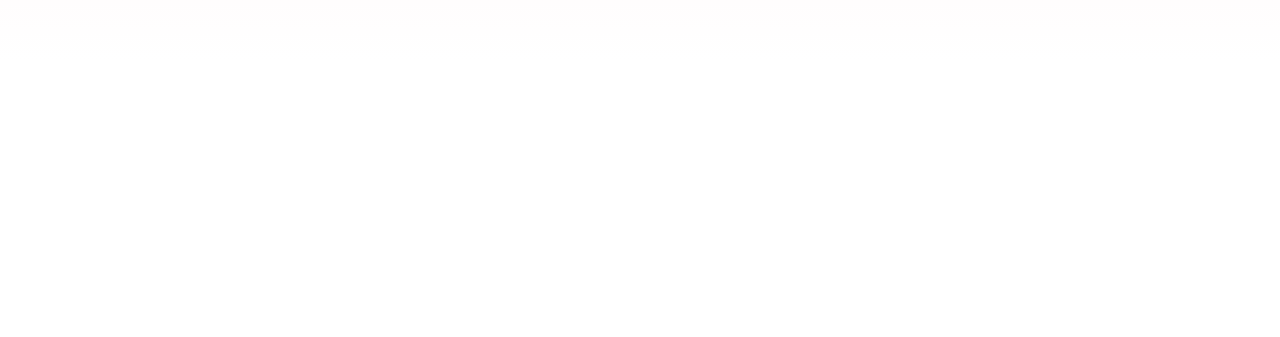
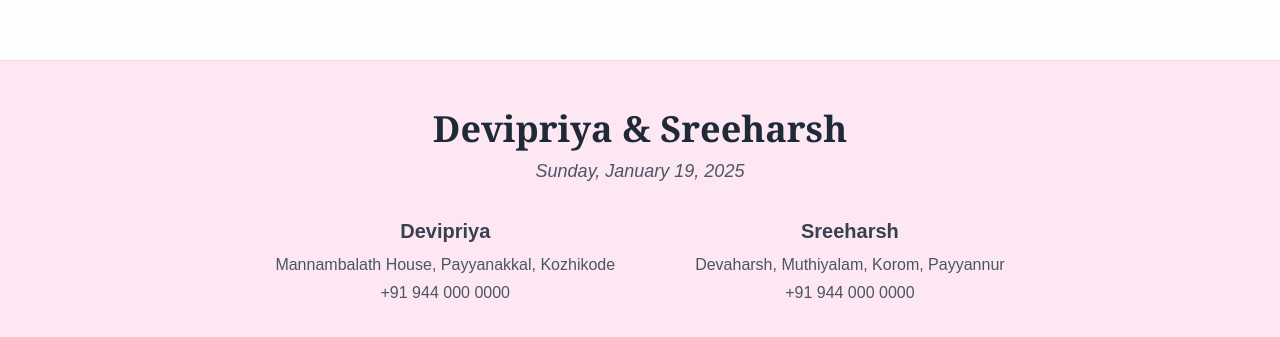
Before and after one commit to sreeharshrajan/my-wedding-invitation, a Next.js app: page / in a window 1280 px wide. Shown: the part 3940-4277 px from the top of the page. Before the commit the page ends 4000 px from the top, so only its background shows below. Built offline with nearby package versions, Linux system fonts and the light colour scheme; no server answers; the database is empty.

Commit message:
Add Footer component, update Schedule section title, and include phone numbers in info.json

```diff
--- a/public/info.json
+++ b/public/info.json
@@ -10,12 +10,14 @@
     "name": "Devipriya",
     "image": "devipriya.jpg",
     "address": "Mannambalath House, Payyanakkal, Kozhikode",
-    "parents": "Mrs. Anila P & Mr. Pradeepan M"
+    "parents": "Mrs. Anila P & Mr. Pradeepan M",
+    "phone": "+91 944 000 0000"
   },
   "groom": {
     "name": "Sreeharsh",
     "image": "sreeharsh.jpg",
     "address": "Devaharsh, Muthiyalam, Korom, Payyannur",
-    "parents": "Mrs. Nisha P & Mr. Rajan KM"
+    "parents": "Mrs. Nisha P & Mr. Rajan KM",
+    "phone": "+91 944 000 0000"
   }
 }
--- a/src/app/page.js
+++ b/src/app/page.js
@@ -8,7 +8,7 @@
 import Schedule from '@/components/home/Schedule';
 import Slider from '@/components/home/Slider';
 import WishWall from '@/components/home/WishWall';
-
+import Footer from "@/components/ui/Footer";
 
 export default function Home() {
   useEffect(() => {
@@ -34,6 +34,7 @@
       <Schedule />
       <Slider />
       <WishWall />
+      <Footer />
     </>
   );
 }
--- a/src/components/home/Schedule.jsx
+++ b/src/components/home/Schedule.jsx
@@ -25,7 +25,7 @@
     <section className="min-h-screen py-20 bg-gradient-to-b from-white via-rose-50 to-white">
       <div className="container mx-auto px-4 max-w-5xl">
         <div className="date-venue-item text-center mb-16">
-          <h2 className="text-5xl font-serif text-gray-800 mb-3">Save the Date</h2>
+          <h2 className="text-5xl font-serif text-gray-800 mb-3">When and Where</h2>
           <div className="w-24 h-0.5 bg-rose-400 mx-auto"></div>
         </div>
 
--- /dev/null
+++ b/src/components/ui/Footer.jsx
@@ -0,0 +1,47 @@
+import { useState, useEffect } from 'react';
+
+const Footer = () => {
+  const [details, setDetails] = useState(null);
+  const [bride, setBride] = useState(null);
+  const [groom, setGroom] = useState(null);
+
+  useEffect(() => {
+    const fetchDetails = async () => {
+      try {
+        const response = await fetch('http://localhost:3000/api/details');
+        const data = await response.json();
+        setDetails(data);
+        setBride(data.bride);
+        setGroom(data.groom);
+      } catch (error) {
+        console.error("Error fetching details:", error);
+      }
+    };
+    fetchDetails();
+  }, []);
+
+  return (
+    <footer className="bg-pink-100 py-12  border-t border-pink-200">
+      <div className="container mx-auto px-4">
+        <div className="text-center mb-8">
+          <h1 className="text-3xl md:text-4xl font-serif text-gray-800 font-bold">{details?.title}</h1>
+          <p className="text-gray-600 text-base md:text-lg mt-2 italic">{details?.date}</p>
+        </div>
+        <div className="flex flex-col md:flex-row justify-center space-y-8 md:space-y-0 md:space-x-20">
+          <div className="text-center">
+            <h2 className="text-lg md:text-xl font-semibold text-gray-700 mb-2">{bride?.name}</h2>
+            <p className="text-gray-600 mt-1 text-sm md:text-base">{bride?.address}</p>
+            <p className="text-gray-600 mt-1 text-sm md:text-base">{bride?.phone}</p>
+          </div>
+          <div className="text-center">
+            <h2 className="text-lg md:text-xl font-semibold text-gray-700 mb-2">{groom?.name}</h2>
+            <p className="text-gray-600 mt-1 text-sm md:text-base">{groom?.address}</p>
+            <p className="text-gray-600 mt-1 text-sm md:text-base">{groom?.phone}</p>
+          </div>
+        </div>
+      </div>
+    </footer>
+  );
+};
+
+export default Footer;
```
